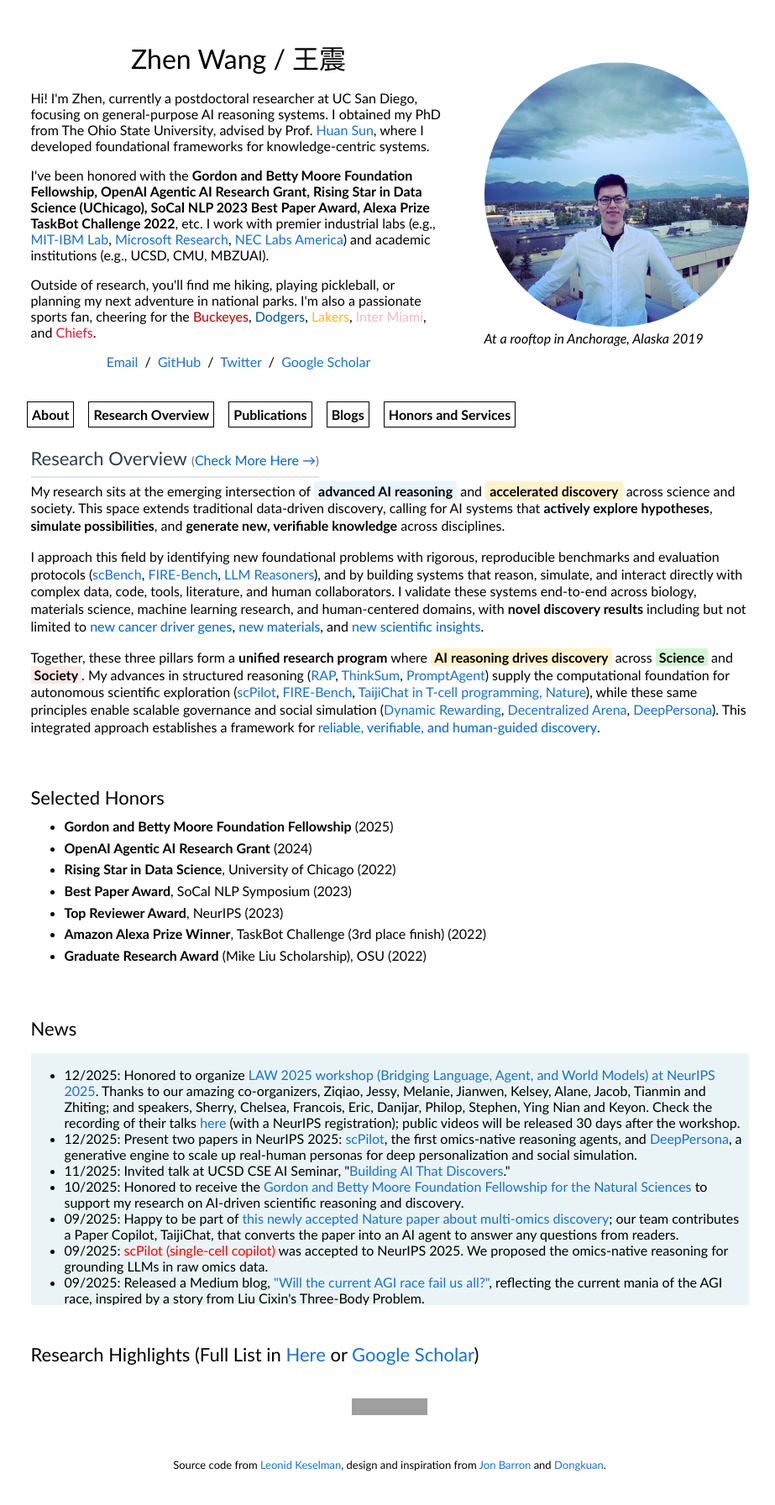
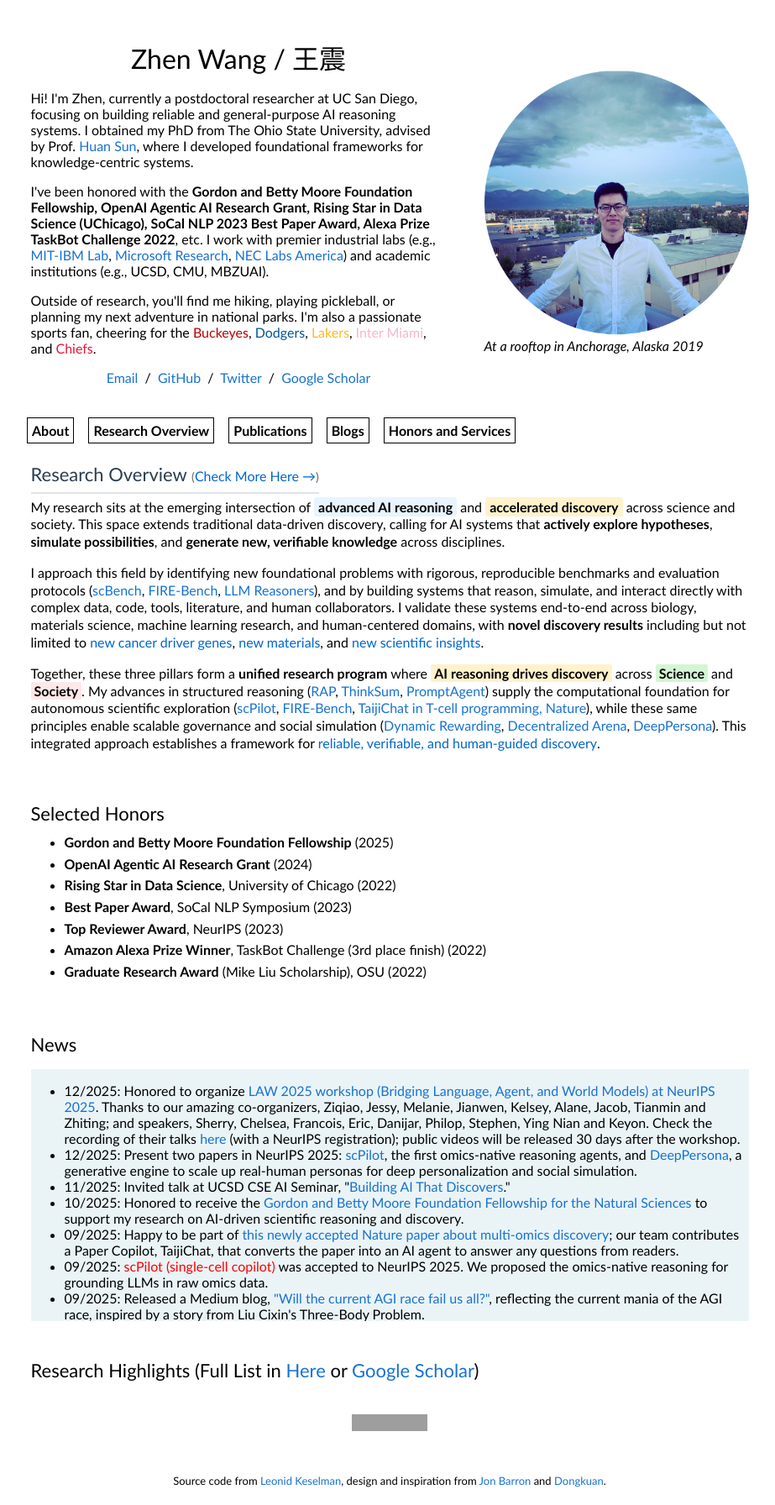
Before and after one commit to zhenwang9102/zhenwang9102.github.io, a Jekyll site: the page built from _posts/2019-06-02-venue.markdown, in a window 1280 px wide. Shown: the whole page at 84% size, without its empty margins (176-1099 px from the left). Built offline with Jekyll 4.4.1, drawn with Linux system fonts in a browser that asks for light colours; grey boxes are pictures that could not be loaded.

Commit message:
Update default.html

```diff
--- a/_layouts/default.html
+++ b/_layouts/default.html
@@ -57,7 +57,7 @@
                 Zhen Wang / 王震
               </h1>
               <p>
-                Hi! I'm Zhen, currently a postdoctoral researcher at UC San Diego, focusing on general-purpose AI reasoning systems. I obtained my PhD from The Ohio State University, advised by Prof. <a href="https://cse.osu.edu/people/sun.397">Huan Sun</a>, where I developed foundational frameworks for knowledge-centric systems.
+                Hi! I'm Zhen, currently a postdoctoral researcher at UC San Diego, focusing on building reliable and general-purpose AI reasoning systems. I obtained my PhD from The Ohio State University, advised by Prof. <a href="https://cse.osu.edu/people/sun.397">Huan Sun</a>, where I developed foundational frameworks for knowledge-centric systems.
               </p>
               <p>
                 I've been honored with the <b>Gordon and Betty Moore Foundation Fellowship, OpenAI Agentic AI Research Grant, Rising Star in Data Science (UChicago), SoCal NLP 2023 Best Paper Award, Alexa Prize TaskBot Challenge 2022</b>, etc.
```
